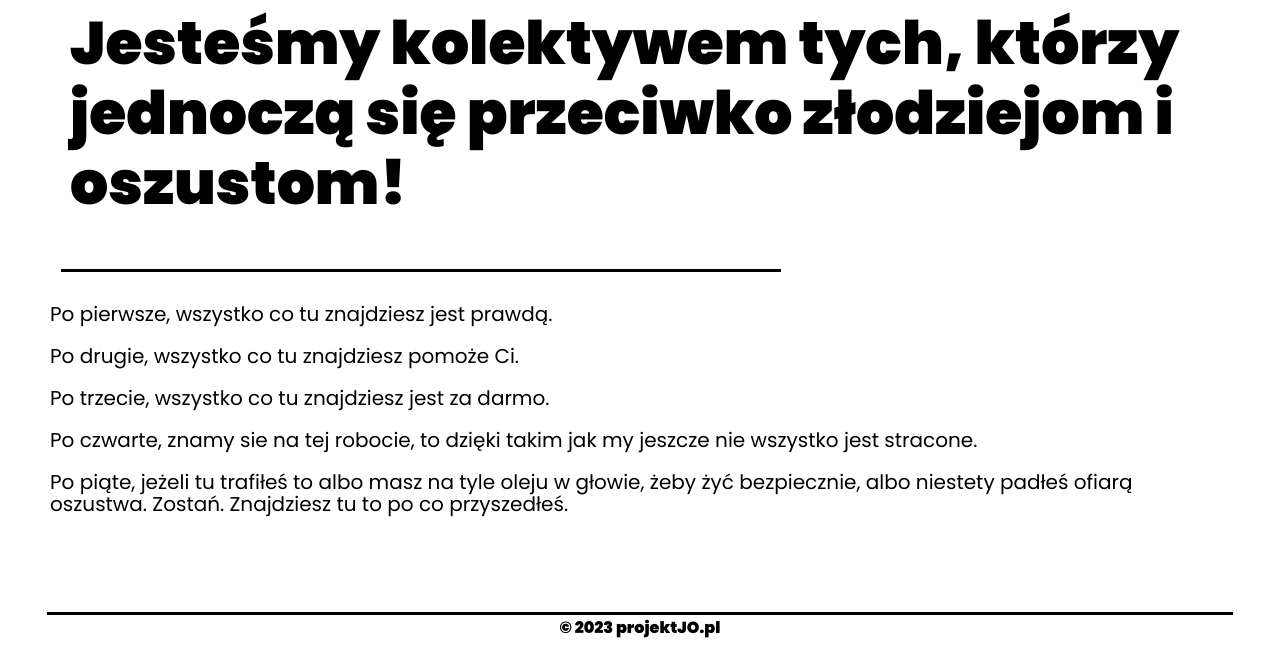
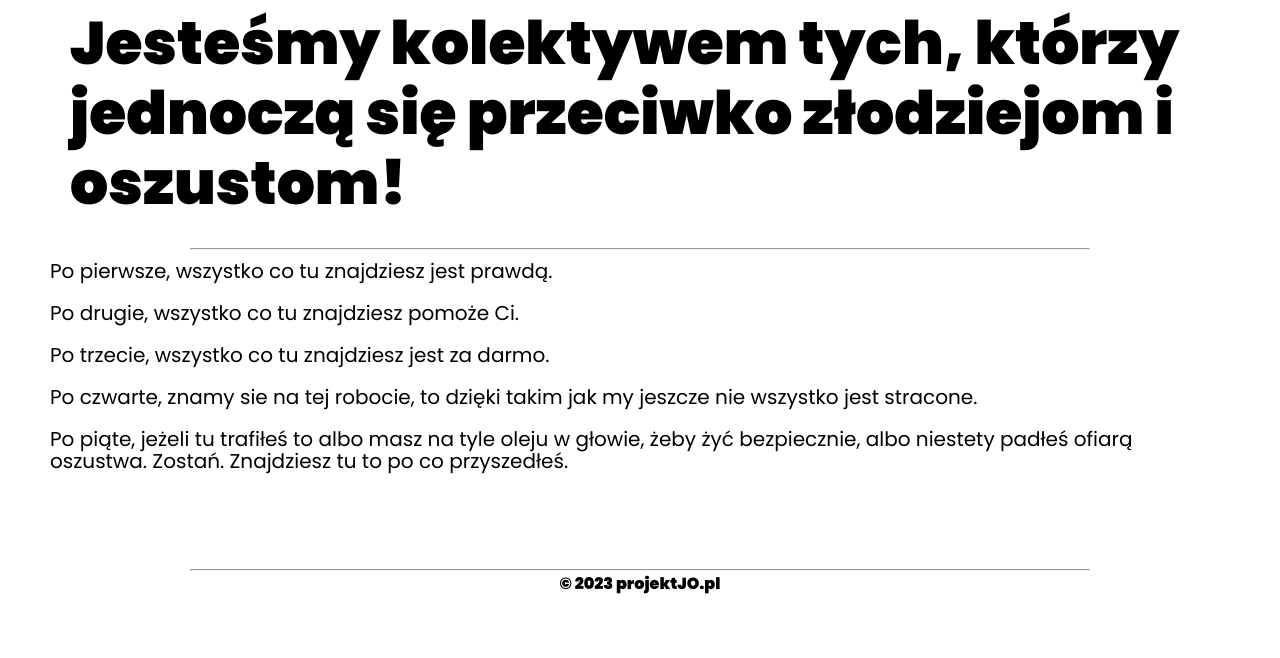
Before and after one commit to idenarower/ProjektJO, a plain HTML site: page index.html in a window 1280 px wide. Shown: the part 142-800 px from the top of the page. Drawn offline with Linux system fonts and the light colour scheme.

Commit message:
hr as a line added

```diff
--- a/index.html
+++ b/index.html
@@ -72,9 +72,9 @@
                 <div class="abaut-us__box">
                     <h2 class="abaut-us__box__title">Jesteśmy kolektywem tych, którzy jednoczą się przeciwko
                         złodziejom i oszustom!</h2>
-                        <div class="line-60"></div>
-                        <p class="abaut-us__box__text">Po pierwsze, wszystko co tu znajdziesz jest prawdą.</p>
-                        <p class="abaut-us__box__text">Po drugie, wszystko co tu znajdziesz pomoże Ci.</p>
+                    <hr class="line-90">
+                    <p class="abaut-us__box__text">Po pierwsze, wszystko co tu znajdziesz jest prawdą.</p>
+                    <p class="abaut-us__box__text">Po drugie, wszystko co tu znajdziesz pomoże Ci.</p>
                     <p class="abaut-us__box__text">Po trzecie, wszystko co tu znajdziesz jest za darmo.</p>
                     <p class="abaut-us__box__text">Po czwarte, znamy sie na tej robocie, to dzięki takim jak my jeszcze
                         nie wszystko jest stracone.</p>
@@ -92,7 +92,7 @@
     <!-- footer  -->
     <footer class="footer">
         <div class="footer__container wrapper">
-            <div class="line-100"></div>
+            <hr class="line-90">
             <p class="footer__container__footertext">&copy; 2023 projektJO.pl
             </p>
         </div>
--- a/sass/main.scss
+++ b/sass/main.scss
@@ -11,17 +11,15 @@
 // }
 // components
 .line-60 {
-	margin: 1.5em;
+	z-index: 1;
+	margin: 0 auto;
+	max-width: 900px;
 	width: 60%;
-	height: 3px;
-	background-color: $main-text-color;
-	z-index: 1;
 }
-.line-100 {
-	// margin: 1.5em;
-	width: 100%;
-	height: 3px;
-	background-color: $main-text-color;
+.line-90 {
+	max-width: 900px;
+	margin: 0 auto;
+	width: 90%;
 	z-index: 1;
 }
 .header {
@@ -145,7 +143,7 @@
 		&__text {
 			padding: 0.2em 0.5em;
 			font-size: 1.4rem;
-			font-weight: 400;
+			font-weight: 500;
 			font-family: $text-font;
 			line-height: 1.9rem;
 		}
@@ -174,7 +172,8 @@
 @media (min-width: 576px) {
 }
 
-@media (min-width: 768px) {	.abaut-us {
+@media (min-width: 768px) {
+	.abaut-us {
 		&__box {
 			&__title {
 				padding: 0.5em;
```
Also changed, not shown: css/main.css, 1 other file. Lines whose indentation alone changed are shown as unchanged.
